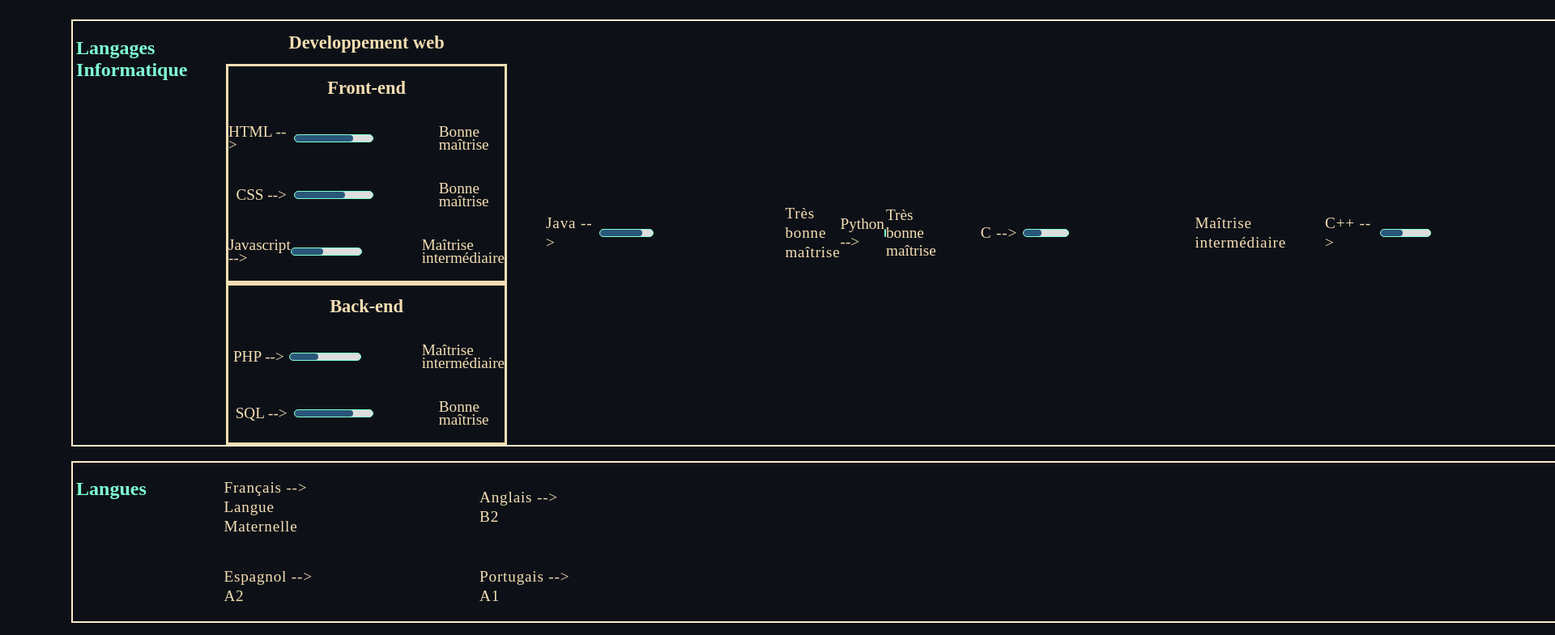
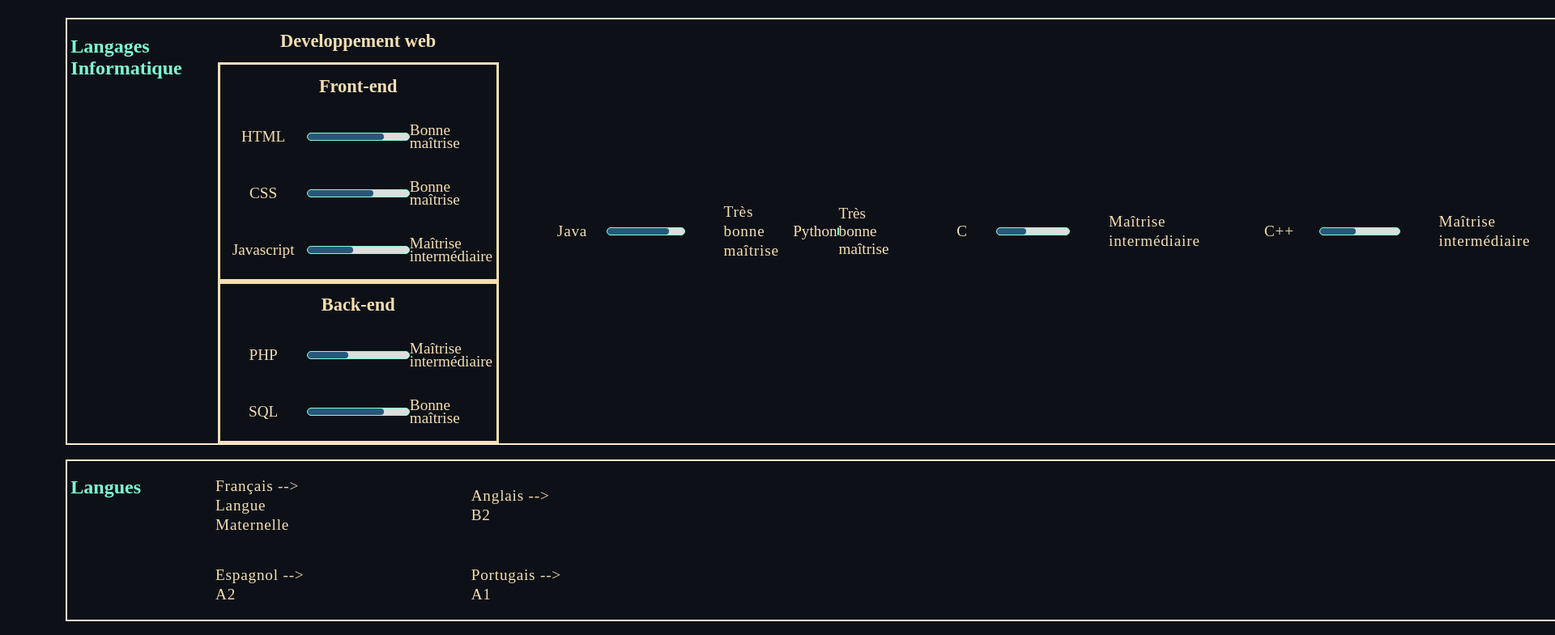
Before and after one commit to Atio3f/Atio3f.github.io, a website: page PortFolioCompetences.html in a window 1280 px wide. Shown: the part 77-862 px from the top of the page at 81% size, 1920 px wide, since content can reach past the window. Drawn offline with Linux system fonts and the light colour scheme.

Commit message:
Update PortFolioCompetences.html

```diff
--- a/PortFolioCompetences.html
+++ b/PortFolioCompetences.html
@@ -34,29 +34,29 @@
           <div class="conteneurCompetencesType">
             <h2>Developpement web</h2>
             <div class="sousConteneurCompetencesType"><h2>Front-end</h2>
-              <div class="competence"><p> HTML --> <div class="barreProgressVide"><div class="barreProgressRemplie" pourcentage="75"></div></div> </p><p>Bonne maîtrise </p></div>
-              <div class="competence"><p>CSS --> <div class="barreProgressVide"><div class="barreProgressRemplie" pourcentage="65"></div></div> </p><p>Bonne maîtrise</p></div>
-              <div class="competence"><p>Javascript --> <div class="barreProgressVide"> <div class="barreProgressRemplie" pourcentage="45"></div></div> </p><p>Maîtrise intermédiaire</p></div>
+              <div class="competence"><p> HTML </p><div class="barreProgressVide"><div class="barreProgressRemplie" pourcentage="75"></div></div> <p>Bonne maîtrise </p></div>
+              <div class="competence"><p>CSS </p><div class="barreProgressVide"><div class="barreProgressRemplie" pourcentage="65"></div></div> <p>Bonne maîtrise</p></div>
+              <div class="competence"><p>Javascript </p><div class="barreProgressVide"> <div class="barreProgressRemplie" pourcentage="45"></div></div> <p>Maîtrise intermédiaire</p></div>
 
 
 
             </div>
             <div class="sousConteneurCompetencesType">
               <h2>Back-end</h2>
-              <div class="competence"><p>PHP --> <div class="barreProgressVide"><div class="barreProgressRemplie" pourcentage="40"></div></div></progress> </p><p>Maîtrise intermédiaire</p></div>
-              <div class="competence"><p>SQL --> <div class="barreProgressVide"><div class="barreProgressRemplie" pourcentage="75"></div></div></progress> </p><p>Bonne maîtrise</p></div></div>
+              <div class="competence"><p>PHP </p><div class="barreProgressVide"><div class="barreProgressRemplie" pourcentage="40"></div></div></progress> <p>Maîtrise intermédiaire</p></div>
+              <div class="competence"><p>SQL </p><div class="barreProgressVide"><div class="barreProgressRemplie" pourcentage="75"></div></div></progress> <p>Bonne maîtrise</p></div></div>
             </div>
 
           </div>
-          <div class="competence"><p>Java --> <div class="barreProgressVide"><div class="barreProgressRemplie" pourcentage="80"></div></div> </p><p>Très bonne maîtrise</p></div>
-          <div class="competence"></div><p>Python --> <div class="barreProgressVide"><div class="barreProgressRemplie" pourcentage="80"></div></div> </p><p>Très bonne maîtrise </p></div>
+          <div class="competence"><p>Java </p><div class="barreProgressVide"><div class="barreProgressRemplie" pourcentage="80"></div></div> <p>Très bonne maîtrise</p></div>
+          <div class="competence"></div><p>Python </p><div class="barreProgressVide"><div class="barreProgressRemplie" pourcentage="80"></div></div> <p>Très bonne maîtrise </p></div>
 
 
 
 
-         <div class="competence"><p>C --> <div class="barreProgressVide"><div class="barreProgressRemplie" pourcentage="40"></div></div> </p><p>Maîtrise intermédiaire</p></div>
-         <div class="competence"><p>C++ --> <div class="barreProgressVide"><div class="barreProgressRemplie" pourcentage="45"></div></div> </p><p>Maîtrise intermédiaire</p></div>
-         <div class="competence"><p>Gdscript --> <div class="barreProgressVide"><div class="barreProgressRemplie" pourcentage="85"></div></div> </p><p>Très bonne maîtrise</p></div>
+         <div class="competence"><p>C </p><div class="barreProgressVide"><div class="barreProgressRemplie" pourcentage="40"></div></div> <p>Maîtrise intermédiaire</p></div>
+         <div class="competence"><p>C++ </p><div class="barreProgressVide"><div class="barreProgressRemplie" pourcentage="45"></div></div> <p>Maîtrise intermédiaire</p></div>
+         <div class="competence"><p>Gdscript </p><div class="barreProgressVide"><div class="barreProgressRemplie" pourcentage="85"></div></div> <p>Très bonne maîtrise</p></div>
 
         </div>
       </section>
```
